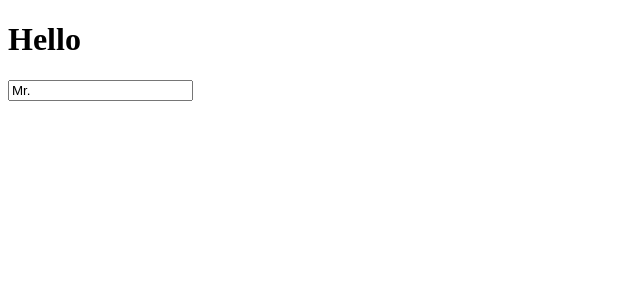
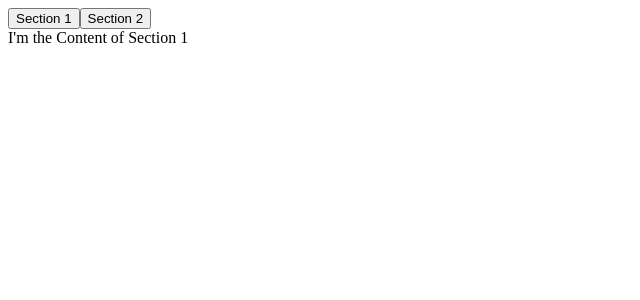
Before and after one commit to kaminion/react-hook, a React (Create React App) app: page / in a window 1280 px wide. Shown: the top 300 px of the page, without its empty margins (0-640 px from the left). Built offline with nearby package versions, Linux system fonts and the light colour scheme.

Commit message:
useTabs 완성

```diff
--- a/src/3.Nooks/N1-2.js
+++ b/src/3.Nooks/N1-2.js
@@ -1,7 +1,7 @@
 import React, { useState } from 'react';
 import ReactDOM from 'react-dom';
 
-// hook과 class component의 차이점을 알아보자
+// useInput 훅을 만들어보자
 
 const useInput = (initialValue, validator) =>
 {
--- /dev/null
+++ b/src/3.Nooks/N1-3.js
@@ -0,0 +1,45 @@
+import React, {useState} from 'react';
+import ReactDOM from 'react-dom';
+
+const content = [
+    {
+        tab:"Section 1",
+        content: "I'm the Content of Section 1"
+    },
+    {
+        tab:"Section 2",
+        content: "I'm the Content of Section 2"
+    }
+];
+
+const useTabs = (initialTab, allTabs) => {
+
+    // hook은 항상 scope 최상단에 위치해야한다.
+    const [currentIndex, setCurrentIndex] = useState(initialTab);
+
+    if(!allTabs || !Array.isArray(allTabs)) return;
+
+
+    return {
+        currentItem : allTabs[currentIndex],
+        changeItem : setCurrentIndex
+    };
+}
+
+const UseTabsComp = ()=>
+{
+    const {currentItem, changeItem} = useTabs(0, content);
+
+    return(
+        <div className="App">
+            {content.map((section, index) =>
+                <button onClick={()=>changeItem(index)}>{section.tab}</button>
+            )}
+            <div>
+                {currentItem.content}
+            </div>
+        </div>
+    )
+}
+
+export default UseTabsComp;
--- a/src/App.js
+++ b/src/App.js
@@ -5,10 +5,11 @@ import EfComp from './2.useEffect/effectComponent';
 // #1 USE State
 import Introduction from './3.Nooks/N1-1';
 import UseInputComp from './3.Nooks/N1-2';
+import UseTabsComp from './3.Nooks/N1-3';
 
 function App() {
   return (
-    <UseInputComp/>
+    <UseTabsComp/>
     );
 }
 
```
